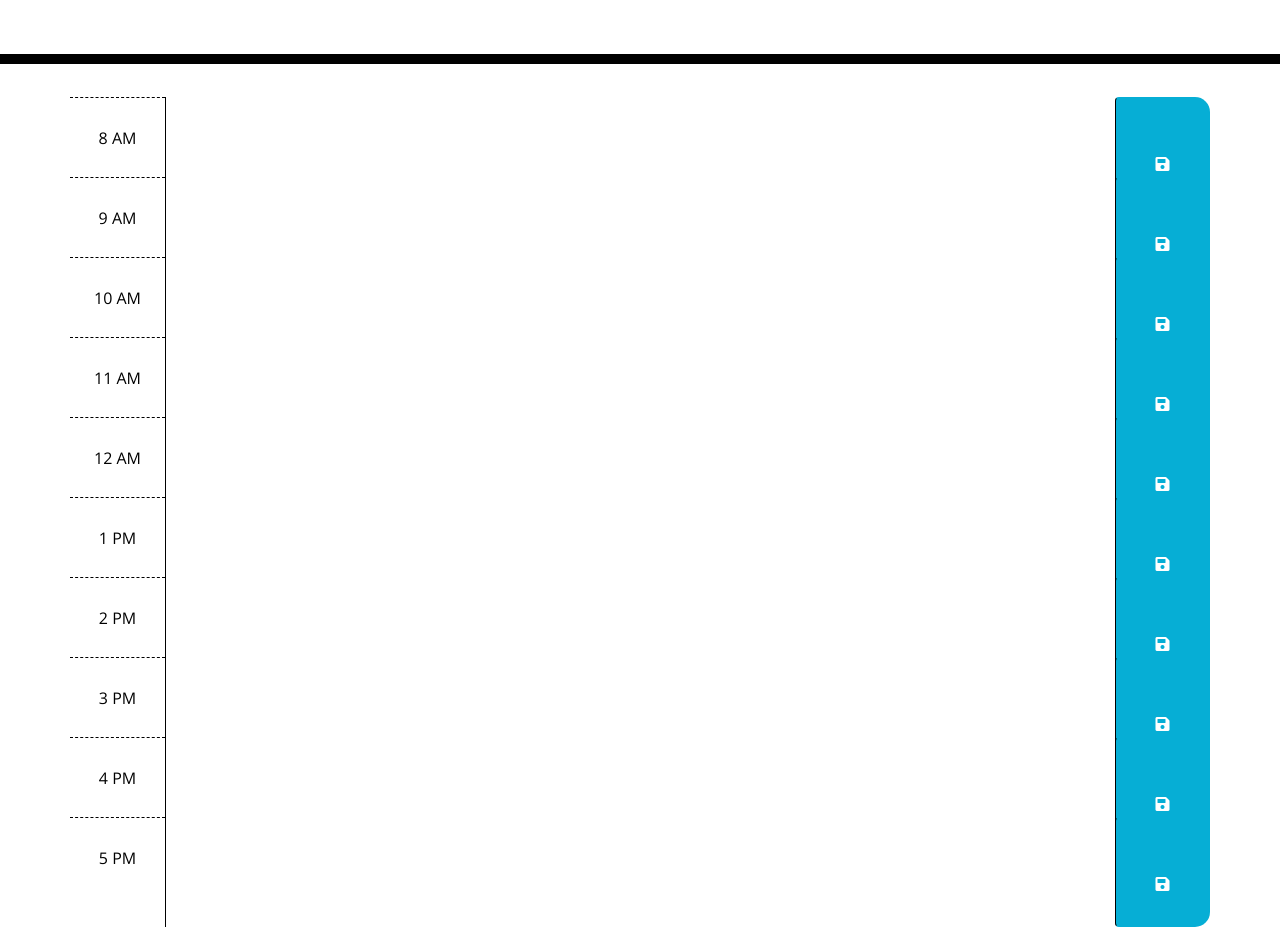
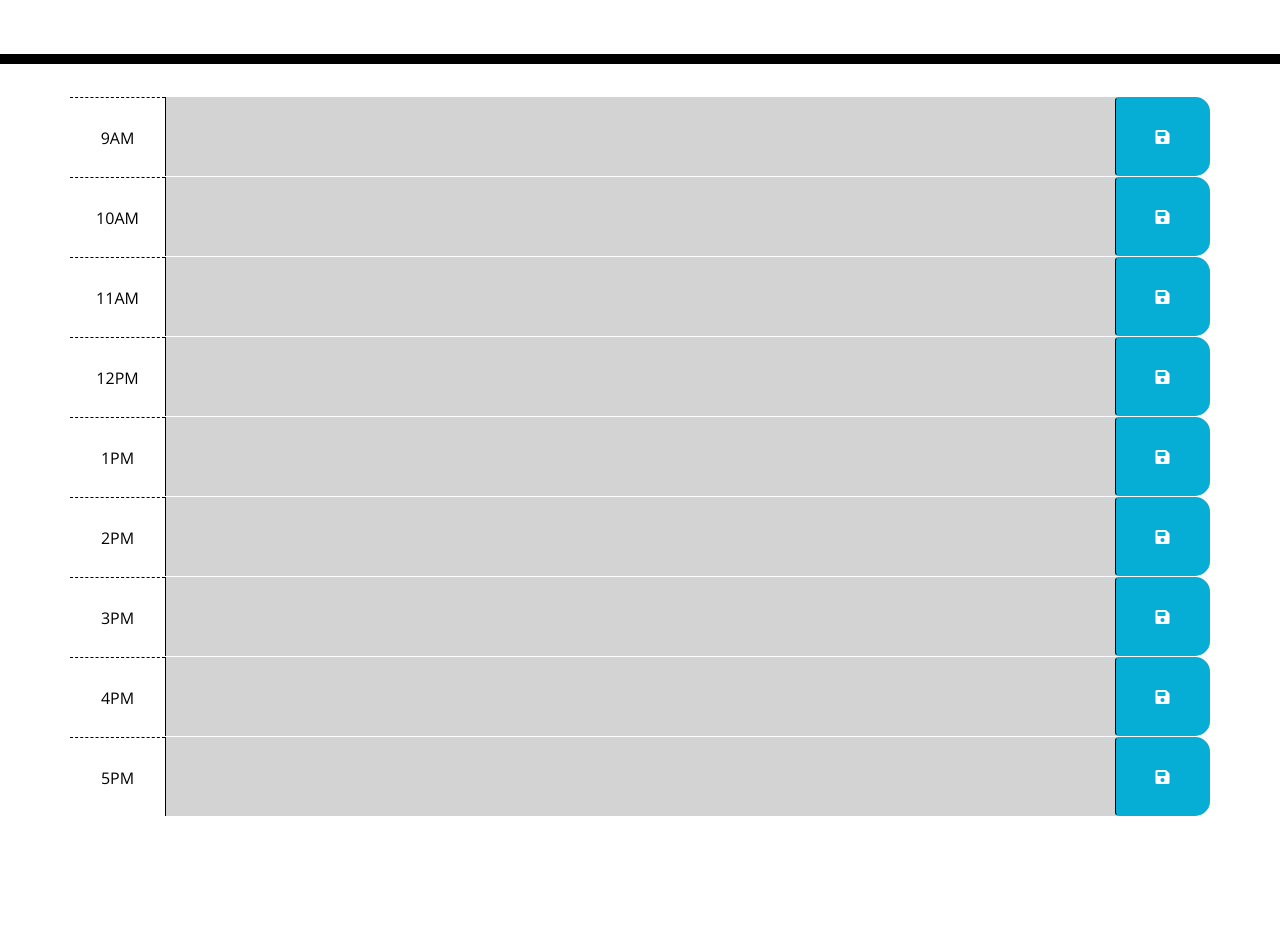
Before and after one commit to xJaimeGx/daily-planner, a plain HTML site: page index.html in a window 1280 px wide. Shown: the part 240-1167 px from the top of the page. After the commit the page ends 1056 px from the top, so only its background shows below. Drawn offline with nearby package versions, Linux system fonts and the light colour scheme.

Commit message:
fix syntax, debug html and js

```diff
--- a/develop/script.js
+++ b/develop/script.js
@@ -1,16 +1,45 @@
 $(init);
 
 function init() {
-    $("#currentDay").text(moment().format("dddd, MMMM Do"));
+    // Display current day
+  $("#currentDay").text(moment().format("dddd, MMMM Do"));
 
-    hourlyBlocks();
-    setInterval(hourlyBlocks, 60000);
+   // Starts the interval to color the time block
+  blockColorSequence();
+  setInterval(blockColorSequence, 60000);
 
-    $(".time-block").each(function() {
-        var blockInput = $(this).attr("id");
-        $("#" + blockInput + " textarea").text(localStorage.getItem(moment().format("DDDYYYY") + blockInput));
+   // Update and load in local storage
+  $(".time-block").each(function() {
+    var timeBlockId = $(this).attr("id");
+    $("#" + timeBlockId + " textarea").text(localStorage.getItem(moment().format("DDDYYYY") + timeBlockId));
+  });
 
-    });
+  $(".saveBtn").on("click", saveInput);
+};
 
-    $(".saveBtn").on("click", handleSave);
+ // Removes and adds the corresponding color for past, present, and future for each hour.
+function blockColorSequence() {
+  $(".time-block").each(function() {
+    var setHour = parseInt($(this).attr("id").replace("hour-", ""));
+    var presentHour = parseInt(moment().format("H"));
+
+    $(this).removeClass("past present future");
+
+    if (setHour < presentHour) {
+      $(this).addClass("past");
+    }
+    else if (setHour > presentHour) {
+      $(this).addClass("future");
+    }
+    else {
+      $(this).addClass("present");
+    }
+  });
 };
+
+ // Save data in local storage
+function saveInput(event) {
+  var hourId = $(this).parent().attr("id");
+  localStorage.setItem(moment().format("DDDYYYY") + hourId,
+  $("#" + hourId + " textarea").val());
+};
--- a/index.html
+++ b/index.html
@@ -1,24 +1,14 @@
 <!DOCTYPE html>
 <html lang="en">
+
 <head>
-    <meta charset="UTF-8" />
-    <meta name="viewport" content="width=device-width, initial-scale=1.0" />
-    <meta http-equiv="X-UA-Compatible" content="ie=edge" />
-    <link
-      rel="stylesheet"
-      href="https://stackpath.bootstrapcdn.com/bootstrap/4.3.1/css/bootstrap.min.css"
-    />
-    <link
-      rel="stylesheet"
-      href="https://use.fontawesome.com/releases/v5.8.1/css/all.css"
-      integrity="sha384-50oBUHEmvpQ+1lW4y57PTFmhCaXp0ML5d60M1M7uH2+nqUivzIebhndOJK28anvf"
-      crossorigin="anonymous"
-    />
-    <link
-      href="https://fonts.googleapis.com/css?family=Open+Sans&display=swap"
-      rel="stylesheet"
-    />
-    <link rel="stylesheet" href="develop/style.css" />
+  <meta charset="UTF-8">
+  <meta name="viewport" content="width=device-width, initial-scale=1.0">
+  <meta http-equiv="X-UA-Compatible" content="ie=edge">
+  <link rel="stylesheet" href="https://stackpath.bootstrapcdn.com/bootstrap/4.3.1/css/bootstrap.min.css">
+  <link rel="stylesheet" href="https://use.fontawesome.com/releases/v5.8.1/css/all.css" integrity="sha384-50oBUHEmvpQ+1lW4y57PTFmhCaXp0ML5d60M1M7uH2+nqUivzIebhndOJK28anvf" crossorigin="anonymous">
+  <link href="https://fonts.googleapis.com/css?family=Open+Sans&display=swap" rel="stylesheet">
+  <link rel="stylesheet" href="develop/style.css">
   <title>Work Day Scheduler</title>
 </head>
 
@@ -29,112 +19,74 @@
     <p id="currentDay" class="lead"></p>
   </header>
   <div class="container">
-
-      <!-- Timeblocks go here -->
-      <div id="hour8" class="row time-block">
+    <div id="hour-9" class="row time-block">
       <div class="col-md-1 hour">
-              8 AM
+        9AM
       </div>
       <textarea class="col-md-10 description"></textarea>
-          <button class="btn saveBtn col-md-1">
-              <i class="fas fa-save"></i>
-          </button>
+      <button class="btn saveBtn col-md-1"><i class="fas fa-save"></i></button>
     </div>
-
-      <div id="hour9" class="row time-block">
+    <div id="hour-10" class="row time-block">
       <div class="col-md-1 hour">
-              9 AM
+        10AM
       </div>
       <textarea class="col-md-10 description"></textarea>
-          <button class="btn saveBtn col-md-1">
-              <i class="fas fa-save"></i>
-          </button>
+      <button class="btn saveBtn col-md-1"><i class="fas fa-save"></i></button>
     </div>
-
-      <div id="hour10" class="row time-block">
+    <div id="hour-11" class="row time-block">
       <div class="col-md-1 hour">
-              10 AM
+        11AM
       </div>
       <textarea class="col-md-10 description"></textarea>
-          <button class="btn saveBtn col-md-1">
-              <i class="fas fa-save"></i>
-          </button>
+      <button class="btn saveBtn col-md-1"><i class="fas fa-save"></i></button>
     </div>
-
-      <div id="hour11" class="row time-block">
+    <div id="hour-12" class="row time-block">
       <div class="col-md-1 hour">
-              11 AM
+        12PM
       </div>
       <textarea class="col-md-10 description"></textarea>
-          <button class="btn saveBtn col-md-1">
-              <i class="fas fa-save"></i>
-          </button>
+      <button class="btn saveBtn col-md-1"><i class="fas fa-save"></i></button>
     </div>
-
-      <div id="hour12" class="row time-block">
+   <div id="hour-13" class="row time-block">
       <div class="col-md-1 hour">
-              12 AM
+        1PM
       </div>
       <textarea class="col-md-10 description"></textarea>
-          <button class="btn saveBtn col-md-1">
-              <i class="fas fa-save"></i>
-          </button>
+      <button class="btn saveBtn col-md-1"><i class="fas fa-save"></i></button>
     </div>
-
-      <div id="hour13" class="row time-block">
+    <div id="hour-14" class="row time-block">
       <div class="col-md-1 hour">
-              1 PM
+        2PM
       </div>
       <textarea class="col-md-10 description"></textarea>
-          <button class="btn saveBtn col-md-1">
-              <i class="fas fa-save"></i>
-          </button>
+      <button class="btn saveBtn col-md-1"><i class="fas fa-save"></i></button>
     </div>
-
-      <div id="hour14" class="row time-block">
+    <div id="hour-15" class="row time-block">
      <div class="col-md-1 hour">
-              2 PM
+        3PM
       </div>
       <textarea class="col-md-10 description"></textarea>
-          <button class="btn saveBtn col-md-1">
-              <i class="fas fa-save"></i>
-          </button>
+      <button class="btn saveBtn col-md-1"><i class="fas fa-save"></i></button>
     </div>
-
-      <div id="hour15" class="row time-block">
+    <div id="hour-16" class="row time-block">
       <div class="col-md-1 hour">
-              3 PM
+        4PM
       </div>
       <textarea class="col-md-10 description"></textarea>
-          <button class="btn saveBtn col-md-1">
-              <i class="fas fa-save"></i>
-          </button>
+      <button class="btn saveBtn col-md-1"><i class="fas fa-save"></i></button>
     </div>
-
-      <div id="hour16" class="row time-block">
+    <div id="hour-17" class="row time-block">
       <div class="col-md-1 hour">
-              4 PM
+        5PM
       </div>
       <textarea class="col-md-10 description"></textarea>
-          <button class="btn saveBtn col-md-1">
-              <i class="fas fa-save"></i>
-          </button>
-      </div>
-
-      <div id="hour17" class="row time-block">
-          <div class="col-md-1 hour">
-              5 PM
-          </div>
-          <textarea class="col-md-10 description"></textarea>
-          <button class="btn saveBtn col-md-1">
-              <i class="fas fa-save"></i>
-          </button>
-      </div>
-
+      <button class="btn saveBtn col-md-1"><i class="fas fa-save"></i></button>
     </div>
 
     <script src="https://code.jquery.com/jquery-3.4.1.min.js"></script>
     <script src="https://cdnjs.cloudflare.com/ajax/libs/moment.js/2.24.0/moment.min.js"></script>
     <script src="develop/script.js"></script>
+
 </body>
+
 </html>
```
Lines whose indentation alone changed are shown as unchanged.
